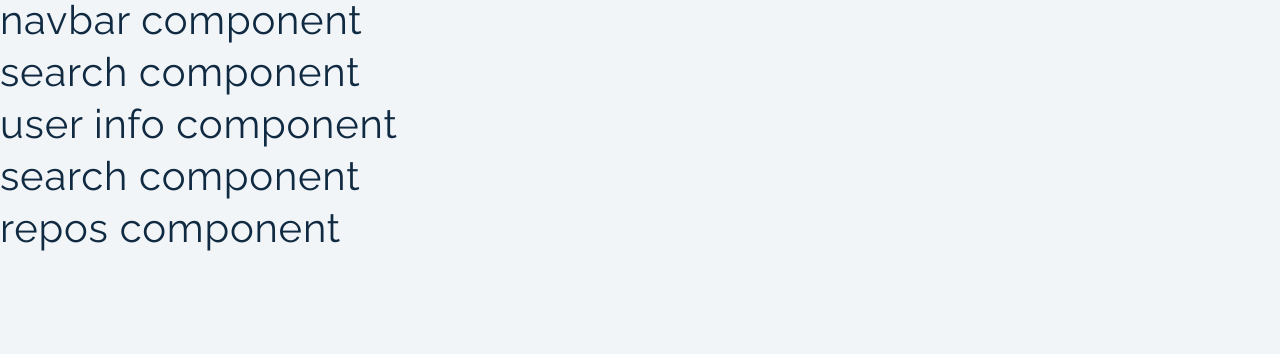
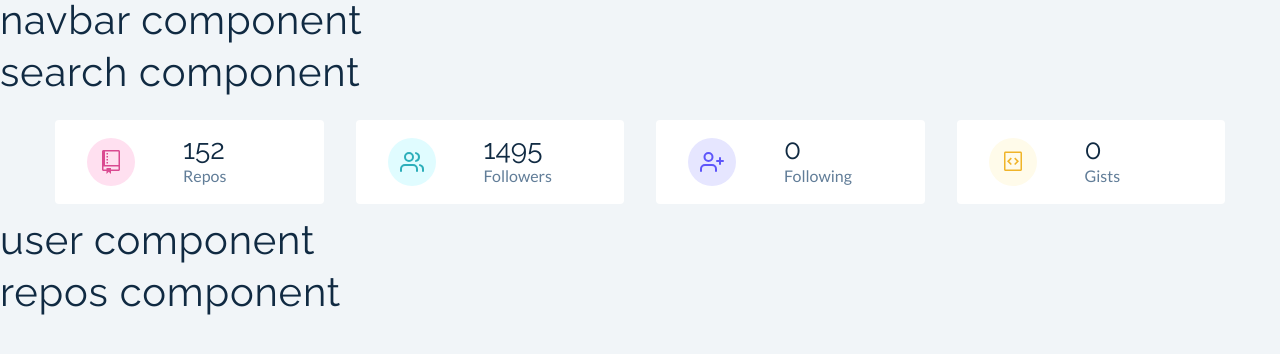
Before and after one commit to locaulker/github-users-project, a React (Create React App) app: page / in a window 1280 px wide. Shown: the top 354 px of the page. Built offline with nearby package versions, Linux system fonts and the light colour scheme.

Commit message:
setup info component

```diff
--- a/src/components/Info.js
+++ b/src/components/Info.js
@@ -5,10 +5,64 @@
 import { FiUsers, FiUserPlus } from "react-icons/fi"
 
 const UserInfo = () => {
-  const data = React.useContext(GithubContext)
-  console.log(data)
+  const { githubUser } = React.useContext(GithubContext)
+  const { public_repos, followers, following, public_gists } = githubUser
 
-  return <h2>user info component</h2>
+  // local data
+  const items = [
+    {
+      id: 1,
+      icon: <GoRepo className="icon" />,
+      label: "repos",
+      value: public_repos,
+      color: "pink",
+    },
+    {
+      id: 2,
+      icon: <FiUsers className="icon" />,
+      label: "followers",
+      value: followers,
+      color: "green",
+    },
+    {
+      id: 3,
+      icon: <FiUserPlus className="icon" />,
+      label: "following",
+      value: following,
+      color: "purple",
+    },
+    {
+      id: 4,
+      icon: <GoGist className="icon" />,
+      label: "gists",
+      value: public_gists,
+      color: "yellow",
+    },
+  ]
+
+  // iteration
+  return (
+    <section className="section">
+      <Wrapper className="section-center">
+        {items.map(item => {
+          return <Item key={item.id} {...item}></Item>
+        })}
+      </Wrapper>
+    </section>
+  )
+}
+
+// Item component
+const Item = ({ icon, label, value, color }) => {
+  return (
+    <article className="item">
+      <span className={color}>{icon}</span>
+      <div>
+        <h3>{value}</h3>
+        <p>{label}</p>
+      </div>
+    </article>
+  )
 }
 
 const Wrapper = styled.section`
--- a/src/components/User.js
+++ b/src/components/User.js
@@ -1,10 +1,10 @@
-import React from 'react';
-import styled from 'styled-components';
-import Card from './Card';
-import Followers from './Followers';
+import React from "react"
+import styled from "styled-components"
+import Card from "./Card"
+import Followers from "./Followers"
 const User = () => {
-  return <h2>search component</h2>;
-};
+  return <h2>user component</h2>
+}
 
 const Wrapper = styled.div`
   padding-top: 2rem;
@@ -14,6 +14,6 @@
     grid-template-columns: 1fr 1fr;
   }
   /* align-items: start; */
-`;
+`
 
-export default User;
+export default User
```
